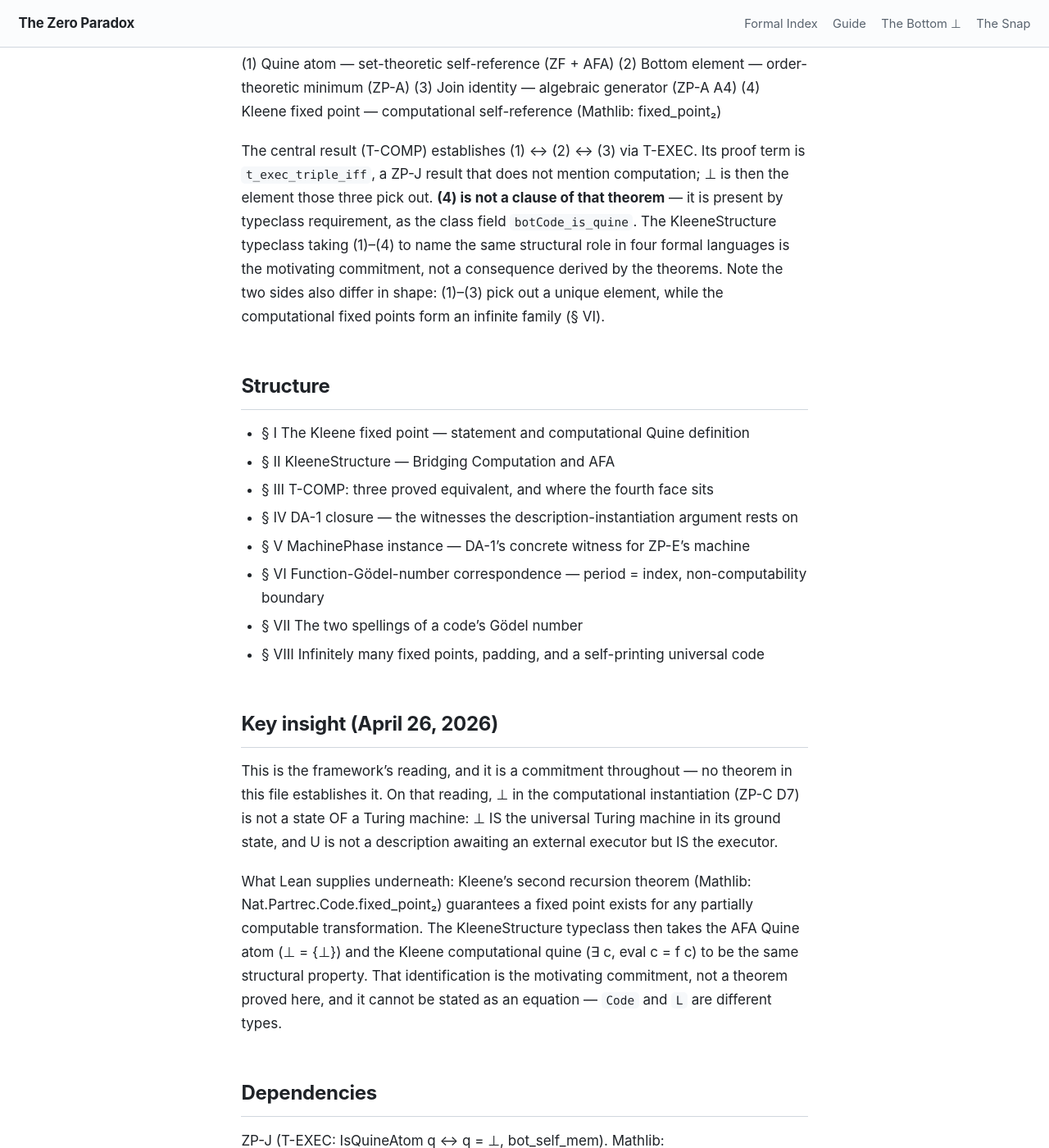
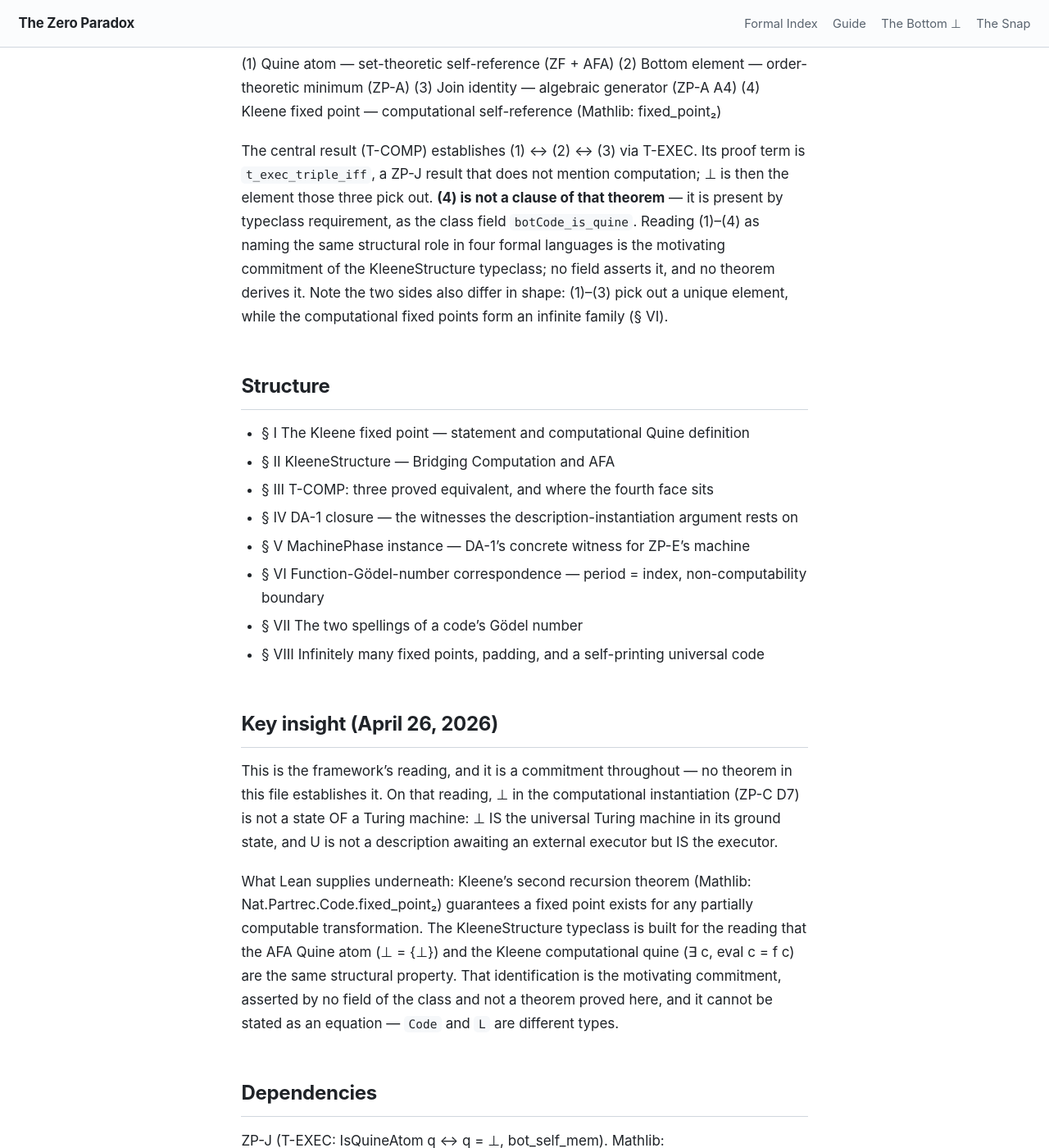
Before and after one commit to timbrigham/ZeroParadox, a Jekyll site: the page built from ZeroParadox/Computability/Kleene.md, in a window 1280 px wide and 1400 px high, scrolled down 525 px. Shown: the whole window at 82% size. Built offline with Jekyll 4.4.1, drawn with Linux system fonts in a browser that asks for light colours; our own code applies the rules of GitHub Pages for plain Markdown files; some of the changed text lies outside the part shown.

Commit message:
Wave 4 C3 round 2: restore T-COMP premises, sweep the KleeneStructure-asserts siblings, fix ride-along footprints
Kleene.lean header names t_comp's carrier again; the ZP-CUSTOM reason, field and instance docstrings and
Kleene.md no longer say the class asserts or carries the identification; the instDenumerable route is
stated as what it is built from. GroundZero.md keeps the non-termination hedge with the carrier named;
ChoicePurityInvariant.md's wrong [Quot.sound] replaced by a PurityCheck pointer; SelfApp.md "axioms" ->
"class fields". ZP-K companion p.1: "its least element" disambiguated, duplicate sentence deleted.

Co-Authored-By: Claude Opus 5.5 (1M context) <noreply@anthropic.com>
Claude-Session: https://claude.ai/code/session_01DYrKY8CR8AeESMvjGVQtzA

```diff
--- a/ZeroParadox/Computability/Kleene.md
+++ b/ZeroParadox/Computability/Kleene.md
@@ -19,9 +19,9 @@ Relates four structural roles of ⊥, of which three are proved equivalent:
 The central result (T-COMP) establishes (1) ↔ (2) ↔ (3) via T-EXEC. Its proof term is
 `t_exec_triple_iff`, a ZP-J result that does not mention computation; ⊥ is then the
 element those three pick out. **(4) is not a clause of that theorem** — it is present
-by typeclass requirement, as the class field `botCode_is_quine`. The KleeneStructure
-typeclass taking (1)–(4) to name the same structural role in four formal languages is
-the motivating commitment, not a consequence derived by the theorems. Note the two
+by typeclass requirement, as the class field `botCode_is_quine`. Reading (1)–(4)
+as naming the same structural role in four formal languages is the motivating commitment
+of the KleeneStructure typeclass; no field asserts it, and no theorem derives it. Note the two
 sides also differ in shape: (1)–(3) pick out a unique element, while the computational
 fixed points form an infinite family (§ VI).
 
@@ -45,10 +45,10 @@ and U is not a description awaiting an external executor but IS the executor.
 
 What Lean supplies underneath: Kleene's second recursion theorem (Mathlib:
 Nat.Partrec.Code.fixed_point₂) guarantees a fixed point exists for any partially
-computable transformation. The KleeneStructure typeclass then takes the AFA Quine atom
-(⊥ = {⊥}) and the Kleene computational quine (∃ c, eval c = f c) to be the same
-structural property. That identification is the motivating commitment, not a theorem
-proved here, and it cannot be stated as an equation — `Code` and `L` are different
+computable transformation. The KleeneStructure typeclass is built for the reading that the AFA
+Quine atom (⊥ = {⊥}) and the Kleene computational quine (∃ c, eval c = f c) are the same
+structural property. That identification is the motivating commitment, asserted by no field
+of the class and not a theorem proved here, and it cannot be stated as an equation — `Code` and `L` are different
 types.
 
 ## Dependencies
@@ -63,8 +63,8 @@ Not every proved theorem here carries `Classical.choice`: `encodeCode_self` has
 A carried footprint is a fact about the statement or proof as written, never evidence that
 choice is needed (`ZeroParadox/Category/ChoiceCannotBe.md`). `Code` and `eval` are axiom-free;
 `selfApply` reaches choice through `Nat.Partrec.Code.instDenumerable`, the instance from which
-`Encodable.encode` is resolved at `Code` (the route beneath that instance, through
-`Nat.Partrec.Code.ofNatCode`: `ZeroParadox/Computability/Kleene.md` § VIII); the `Encodable.encode`
+`Encodable.encode` is resolved at `Code` (that instance is built from `encodeCode` and
+`Nat.Partrec.Code.ofNatCode`, whose footprints are in `ZeroParadox/Computability/Kleene.md` § VIII); the `Encodable.encode`
 projection itself has no axioms (§ VII). Routes into Kleene's and Rogers'
 statements: `ZeroParadox/Computability/Kleene.md` § VIII. ZP-J's `t_exec` has no axioms.
 
--- a/scripts/build_zpk_companion.py
+++ b/scripts/build_zpk_companion.py
@@ -155,7 +155,7 @@ def build():
         'computability theory. It adds a fourth description of ⊥, this time in terms of '
         'Turing machines and Kleene\'s second recursion theorem. THREE of the four descriptions '
         'are proved equivalent: T-COMP shows that, for an element of a ZPSemilattice carrying '
-        'KleeneStructure, being a Quine atom is equivalent to being its least element ⊥ '
+        'KleeneStructure, being a Quine atom is equivalent to being the semilattice\'s least element ⊥ '
         'together with the join identity, and da2_bottom_characterization shows those two '
         'equivalent. ZP-K carries c₀\'s computational face as a '
         'KleeneStructure requirement (botCode_is_quine); reading c₀ as the Kleene quine is the '
@@ -167,9 +167,7 @@ def build():
         'requirement, not a theorem). That rules out an outside executor, not an idle ⊥: ⊥ is the '
         'unique self-containing state of MachinePhase (da1_closed_concrete) even in a dynamics where '
         'nothing ever leaves c₀ (tsnap_holds_but_nothing_moves). That ⊥ does run is the occurrence '
-        'commitment, which DA-1 uses and does not supply. Three of the four descriptions of ⊥ '
-        'are proved equivalent (T-COMP '
-        'with da2_bottom_characterization); the computational one is assumed rather than derived.'))
+        'commitment, which DA-1 uses and does not supply.'))
     E.append(sp(4))
 
     # What Is a Kleene Fixed Point?
```
Also changed, not shown: ZeroParadox/Computability/ChoicePurityInvariant.md (+3 -2 lines), ZeroParadox/Computability/GroundZero.md (+6 -5 lines), ZeroParadox/Computability/SelfApp.md (+1 -1 lines), 2 other files.
